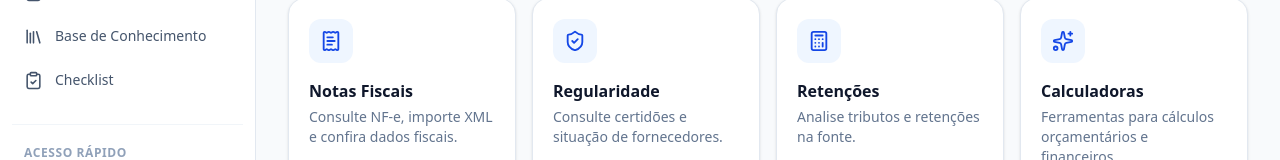
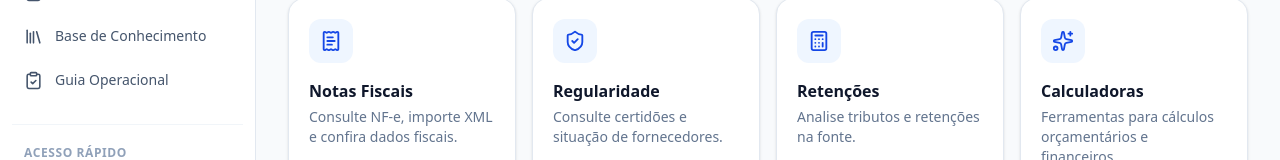
Before and after one commit to thiagoamorim-ship-it/sgofufcat, a React (Vite) app: page / in a window 1280 px wide. Shown: the part 376-536 px from the top of the page. Built offline with nearby package versions, Linux system fonts and the light colour scheme.

Commit message:
refactor: renomeia checklist para guia operacional

```diff
--- a/src/components/layout/Sidebar.tsx
+++ b/src/components/layout/Sidebar.tsx
@@ -27,7 +27,7 @@ const menuItems = [
     icon: Library,
     path: '/legislacao',
   },
-  { label: 'Checklist', icon: ClipboardCheck, path: '/checklist' },
+  { label: 'Guia Operacional', icon: ClipboardCheck, path: '/checklist' },
 ];
 
 const quickLinks = [
```
